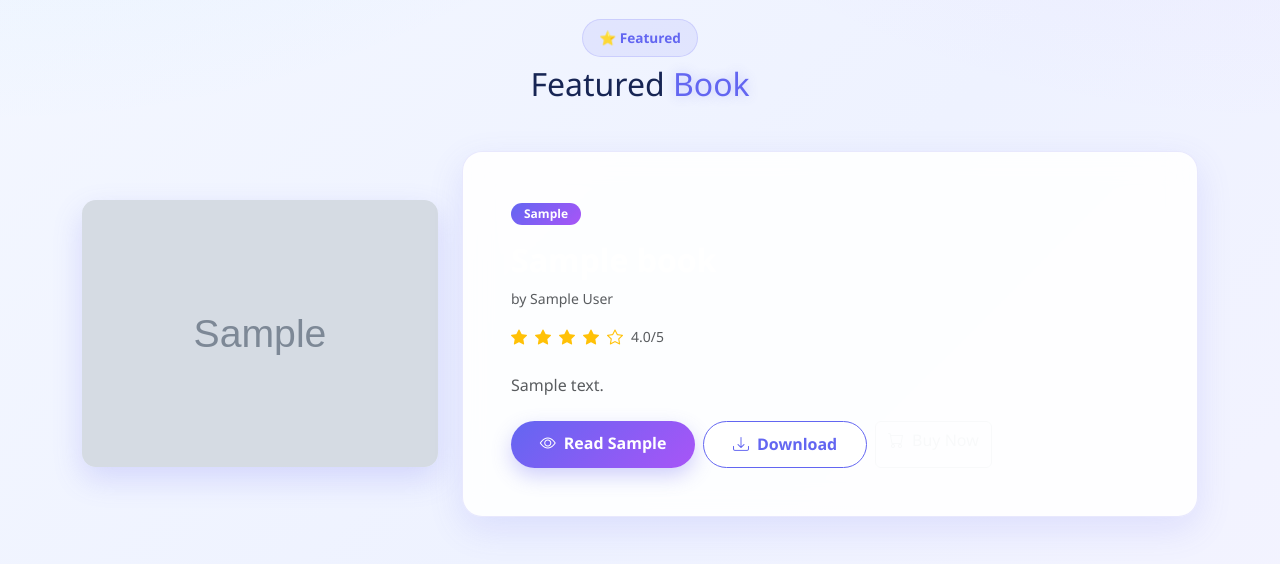
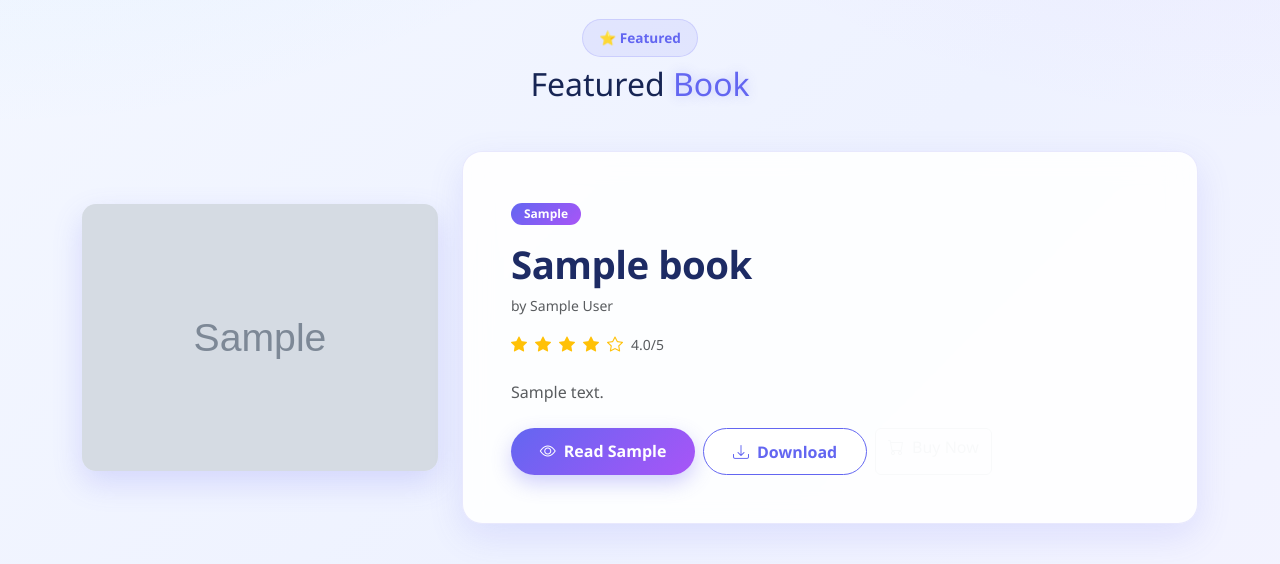
Before and after one commit to Sangeetha2412/sans-library, a Flask app: page / in a window 1280 px wide. Shown: the part 906-1470 px from the top of the page. Run offline with Flask 3, Linux system fonts and the light colour scheme; tables that the repository leaves empty hold one stand-in row (values such as "Sample post"); grey boxes marked "Sample" are stand-in pictures; some libraries are stand-ins or nearby versions.

Commit message:
Fix featured book title color

```diff
--- a/app/static/css/style.css
+++ b/app/static/css/style.css
@@ -959,3 +959,10 @@ body .form-label.text-white {
         margin: 0 auto 12px;
     }
 }
+
+.featured-book-title {
+    color: #1d2b64;
+    font-size: clamp(1.7rem, 3vw, 2.5rem);
+    line-height: 1.2;
+    letter-spacing: -0.5px;
+}
--- a/app/templates/index.html
+++ b/app/templates/index.html
@@ -77,7 +77,7 @@
             <div class="col-md-8">
                 <div class="glass-card p-4 p-md-5">
                     <span class="badge genre-badge mb-3">{{ featured_book.genre }}</span>
-                    <h2 class="text-white fw-bold mb-2">{{ featured_book.title }}</h2>
+                   <h2 class="featured-book-title fw-bold mb-2">{{ featured_book.title }}</h2>
                     <p class="text-muted small mb-3">by {{ featured_book.author }}</p>
                     <div class="d-flex align-items-center gap-2 mb-4">
                         {% for i in range(5) %}
```
